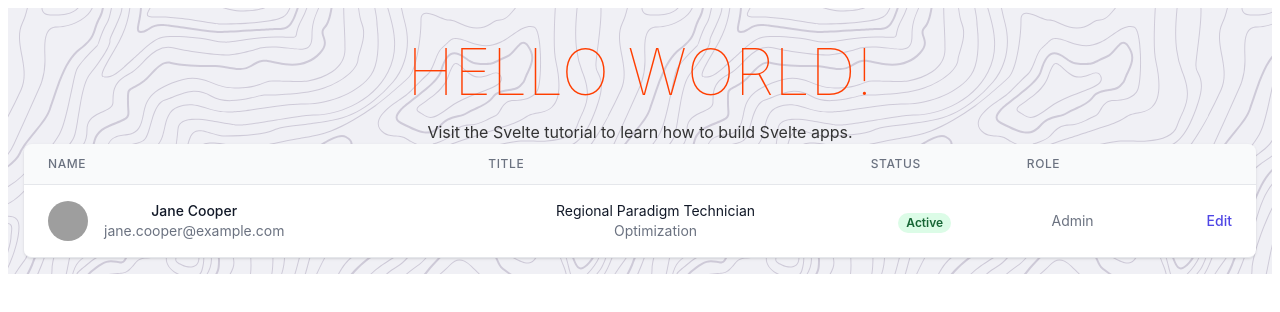
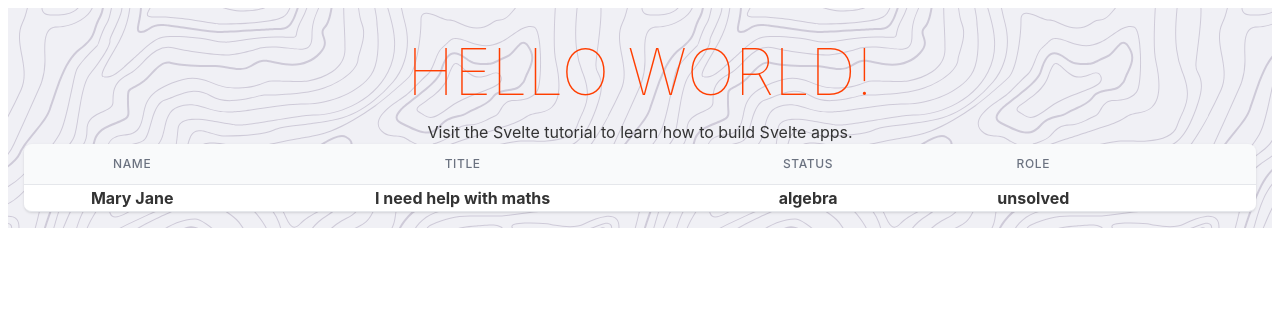
Before and after one commit to halp106/math-halp, a Svelte app: page / in a window 1280 px wide. Shown: the top 312 px of the page. Built offline with nearby package versions, Linux system fonts and the light colour scheme; grey boxes are pictures that could not be loaded.

Commit message:
created 1 body row as a prop

```diff
--- a/public/index.css
+++ b/public/index.css
@@ -491,6 +491,9 @@ Ensure the default browser behavior of the `hidden` attribute.
 .text-left {
   text-align: left;
 }
+.text-center {
+  text-align: center;
+}
 .text-right {
   text-align: right;
 }
--- a/src/App.svelte
+++ b/src/App.svelte
@@ -12,13 +12,25 @@
 			""		// Empty space
 		]
 	}
+
+	let tableBody = {
+
+		"bodys": [
+			"Mary Jane",
+			"I need help with maths",
+			"algebra",
+			"unsolved",
+			""
+		]
+
+	}
 </script>
 
 <main>
 	<h1>Hello {name}!</h1>
 	<p>Visit the <a href="https://svelte.dev/tutorial">Svelte tutorial</a> to learn how to build Svelte apps.</p>
 
-	<Table bind:props={tableProperties}/>
+	<Table bind:props={tableProperties} bind:body={tableBody}/>
 </main>
 
 <style>
--- a/src/Table.svelte
+++ b/src/Table.svelte
@@ -1,5 +1,6 @@
 <script>
     export let props;
+    export let body;
 </script>
 
 <div class="flex flex-col">
@@ -11,7 +12,7 @@
                     <tr>
                         {#each props.headings as headingContent}
                             <th scope="col"
-                                class="px-6 py-3 text-left text-xs font-medium text-gray-500 uppercase tracking-wider">
+                                class="px-6 py-3 text-center text-xs font-medium text-gray-500 uppercase tracking-wider">
                                 {headingContent}
                             </th>
                         {/each}
@@ -19,38 +20,9 @@
                     </thead>
                     <tbody class="bg-white divide-y divide-gray-200">
                     <tr>
-                        <td class="px-6 py-4 whitespace-nowrap">
-                            <div class="flex items-center">
-                                <div class="flex-shrink-0 h-10 w-10">
-                                    <img class="h-10 w-10 rounded-full"
-                                         src="https://images.unsplash.com/photo-1494790108377-be9c29b29330?ixlib=rb-1.2.1&ixid=eyJhcHBfaWQiOjEyMDd9&auto=format&fit=facearea&facepad=4&w=256&h=256&q=60"
-                                         alt="">
-                                </div>
-                                <div class="ml-4">
-                                    <div class="text-sm font-medium text-gray-900">
-                                        Jane Cooper
-                                    </div>
-                                    <div class="text-sm text-gray-500">
-                                        jane.cooper@example.com
-                                    </div>
-                                </div>
-                            </div>
-                        </td>
-                        <td class="px-6 py-4 whitespace-nowrap">
-                            <div class="text-sm text-gray-900">Regional Paradigm Technician</div>
-                            <div class="text-sm text-gray-500">Optimization</div>
-                        </td>
-                        <td class="px-6 py-4 whitespace-nowrap">
-                            <span class="px-2 inline-flex text-xs leading-5 font-semibold rounded-full bg-green-100 text-green-800">
-                              Active
-                            </span>
-                        </td>
-                        <td class="px-6 py-4 whitespace-nowrap text-sm text-gray-500">
-                            Admin
-                        </td>
-                        <td class="px-6 py-4 whitespace-nowrap text-right text-sm font-medium">
-                            <a href="#" class="text-indigo-600 hover:text-indigo-900">Edit</a>
-                        </td>
+                        {#each body.bodys as bodyContent}
+                            <th>{bodyContent}</th>
+                        {/each}
                     </tr>
 
                     <!-- More people... -->
```
